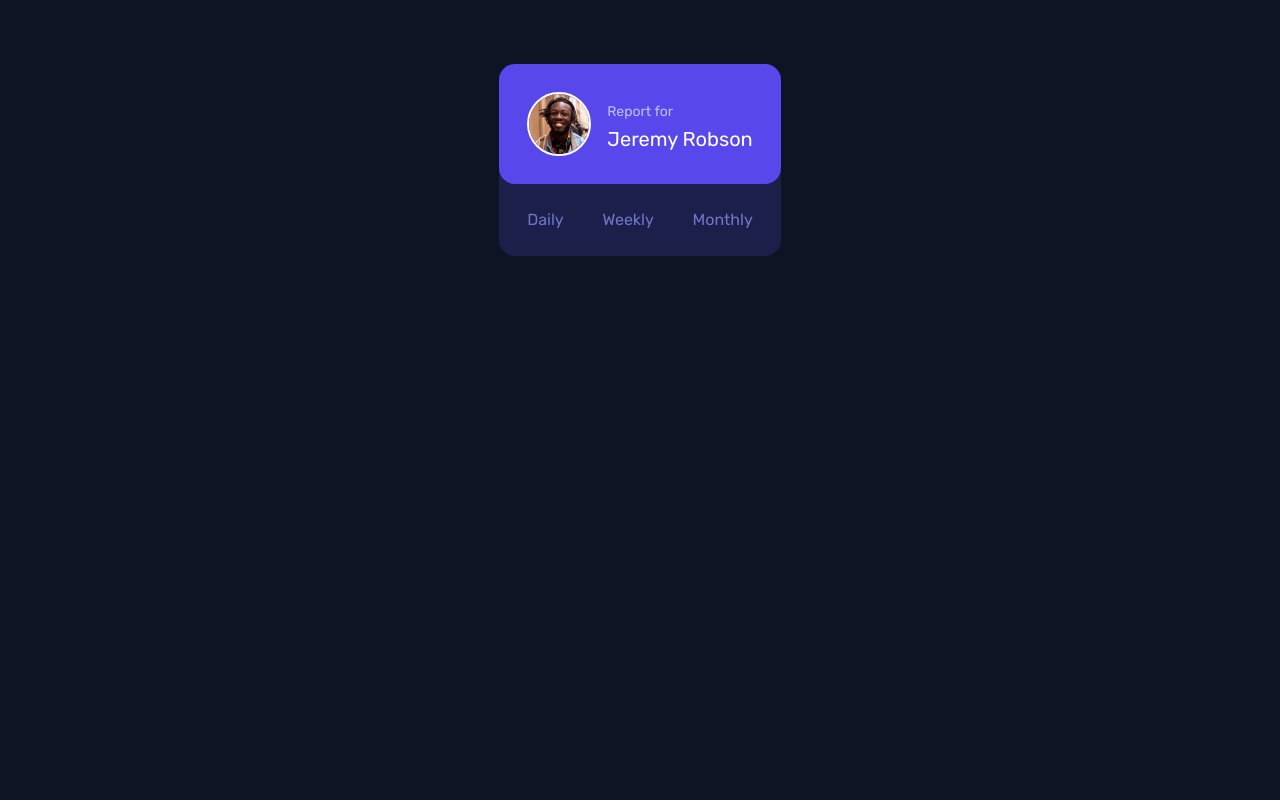
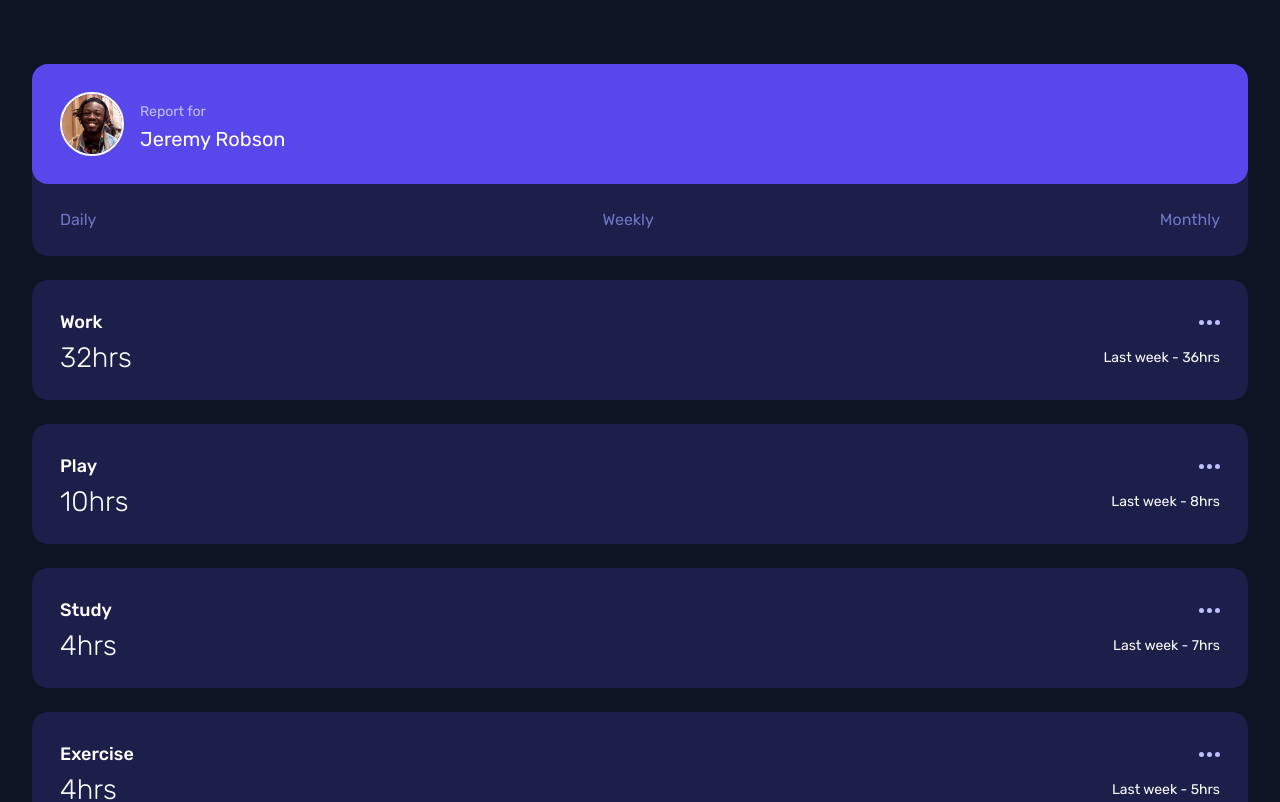
Before and after one commit to ianbuen/time-tracking-dashboard, a React (Vite) app: page / in a window 1280 px wide. Shown: the top 802 px of the page. Built offline with nearby package versions, Linux system fonts and the light colour scheme.

Commit message:
make time cards

```diff
--- a/src/App.jsx
+++ b/src/App.jsx
@@ -1,17 +1,22 @@
-import { HeaderCard } from './components/Card';
+import { HeaderCard, TimeCard } from './components/Card';
 import './styles/App.sass';
 import userImage from "./assets/image-jeremy.png";
 import { useState } from 'react';
+import data from "./data.json";
 
 function App() {
 
   const userName = "Jeremy Robson";
 
-  const state = useState(0);
+  const state = useState(1);
 
   return (
     <div className='App'>
       <HeaderCard img={userImage} name={userName} state={state} />
+
+      {data.map(({title, timeframes}, key) =>
+        <TimeCard key={key} title={title} timeframes={timeframes} state={state} />
+      )}
     </div>
   )
 }
--- a/src/components/Card.jsx
+++ b/src/components/Card.jsx
@@ -1,10 +1,30 @@
 import "../styles/Card.sass"
 import PropTypes from 'prop-types';
+import ellipsis from "../assets/icon-ellipsis.svg";
 
-export const TimeCard = () => {
+export const TimeCard = ({title, timeframes, state}) => {
+
+  const [mode] = state;
+
+  const getTotalTime = () => {
+
+    switch (mode) {
+      case 0: return timeframes.daily;
+      case 1: return timeframes.weekly;
+      case 2: return timeframes.monthly;
+    }
+
+    return -1;
+  };
+
+  const {current, previous} = getTotalTime();
+
   return (
     <div className="TimeCard">
-
+      <h3>{title}</h3>
+      <img src={ellipsis} alt={'ellipsis'} />
+      <h4>{`${current}hrs`}</h4>
+      <p>{`Last week - ${previous}hrs`}</p>
     </div>
   )
 };
@@ -27,7 +47,14 @@ export const HeaderCard = ({img, name}) => {
   )
 }
 
+TimeCard.propTypes = {
+  title: PropTypes.string.isRequired,
+  timeframes: PropTypes.object.isRequired,
+  state: PropTypes.object.isRequired
+};
+
 HeaderCard.propTypes = {
     img: PropTypes.object.isRequired,
-    name: PropTypes.string.isRequired
-}
+    name: PropTypes.string.isRequired,
+    state: PropTypes.object.isRequired
+};
--- a/src/styles/App.sass
+++ b/src/styles/App.sass
@@ -6,6 +6,6 @@
     min-height: 100vh
     color: white
     display: grid
-    justify-content: center
     font-family: 'Rubik', sans-serif
-    padding: 4rem 0
+    padding: 4rem 2rem
+    gap: 1.5rem
--- a/src/styles/Card.sass
+++ b/src/styles/Card.sass
@@ -36,3 +36,29 @@
 
     h1
         font-size: 1.25rem
+
+
+.TimeCard
+    display: grid
+    grid-template-columns: auto auto
+    grid-template-rows: 1fr 1fr
+    background: $dark_blue
+    border-radius: 1rem
+    padding: 1.75rem
+    align-items: center
+    gap: .5rem
+
+    h3
+        font-size: 1.125rem
+        font-weight: 500
+
+    img
+        justify-self: end
+
+    h4
+        font-size: 1.75rem
+        font-weight: 300
+
+    p
+        font-size: .875rem
+        justify-self: end
```
Also changed, not shown: src/assets/icon-ellipsis.svg (renamed from starter-files/images/icon-ellipsis.svg).
